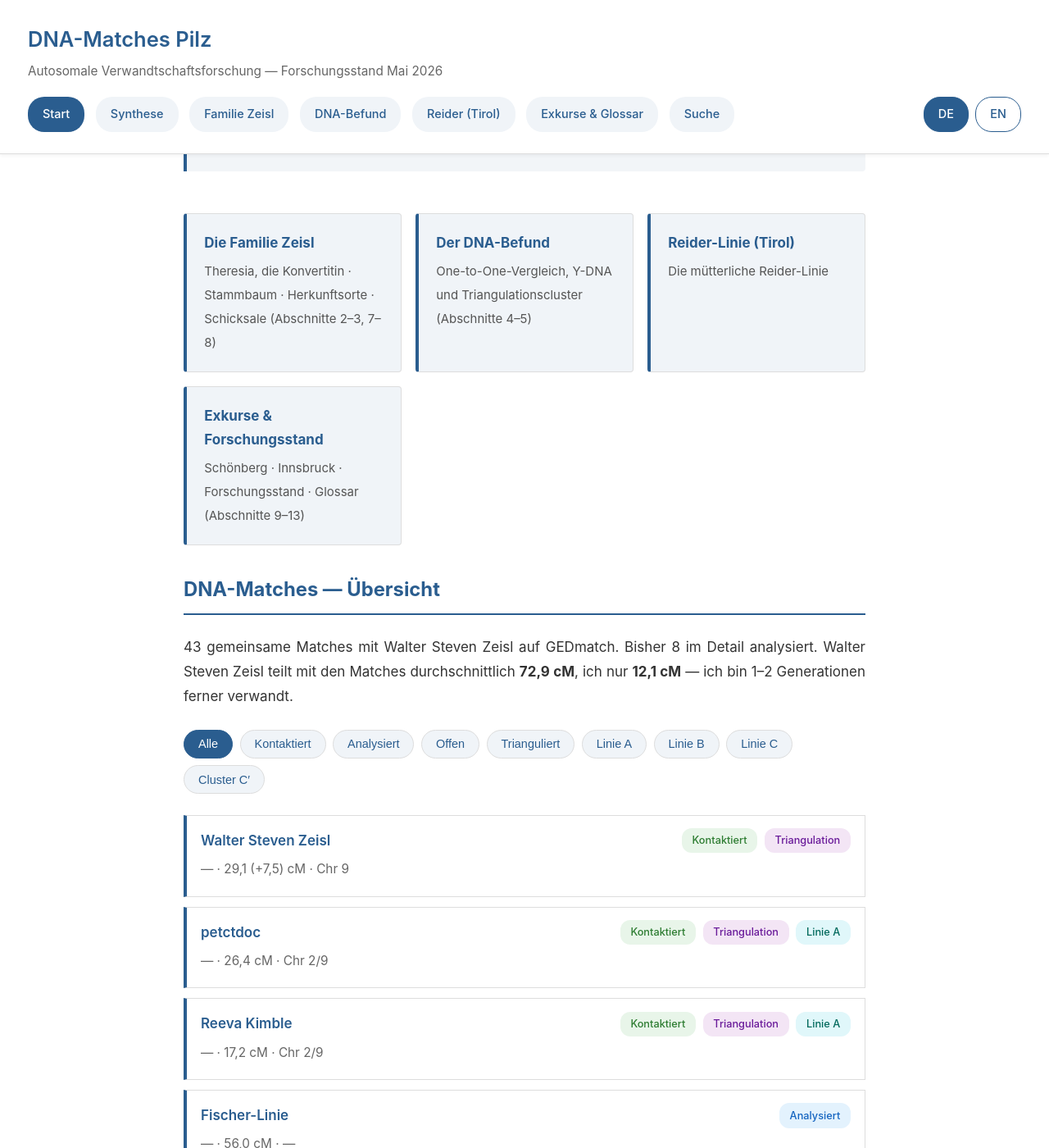
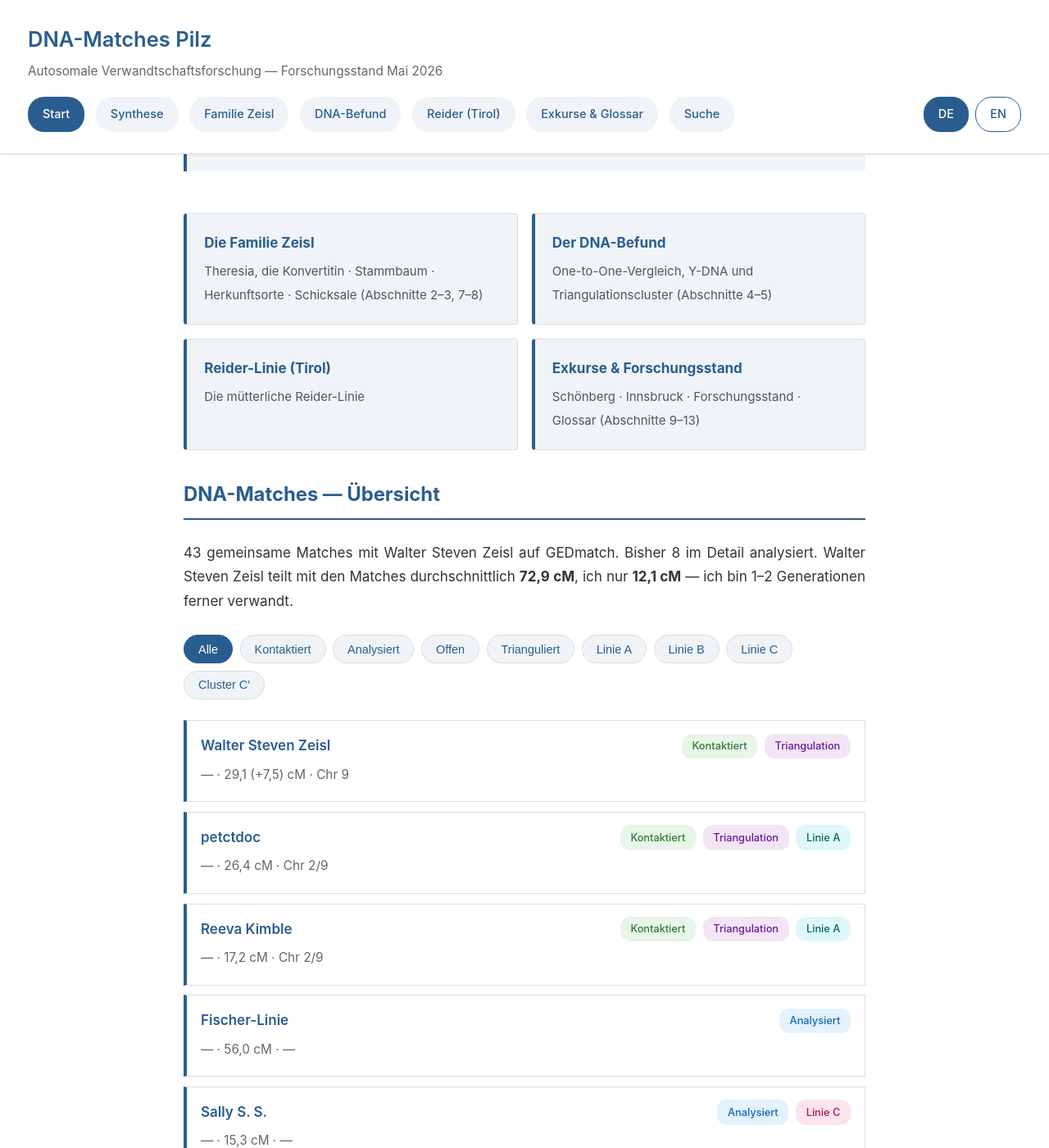
Before and after one commit to pilzchronik/dna-matches, a Jekyll site: the page built from index.html, in a window 1280 px wide and 1400 px high, scrolled down 1717 px. Shown: the whole window at 82% size. Built offline with Jekyll 4.4.1, drawn with Linux system fonts in a browser that asks for light colours.

Commit message:
vier Kacheln

```diff
--- a/assets/css/style.css
+++ b/assets/css/style.css
@@ -578,7 +578,7 @@ nav a.nav-aktiv {
 /* NAVIGATIONSKACHELN (Hub) */
 .seiten-kacheln {
     display: grid;
-    grid-template-columns: repeat(auto-fit, minmax(220px, 1fr));
+    grid-template-columns: repeat(auto-fit, minmax(min(100%, 300px), 1fr));
     gap: 1rem;
     margin: 1.5rem 0 2rem;
 }
```
